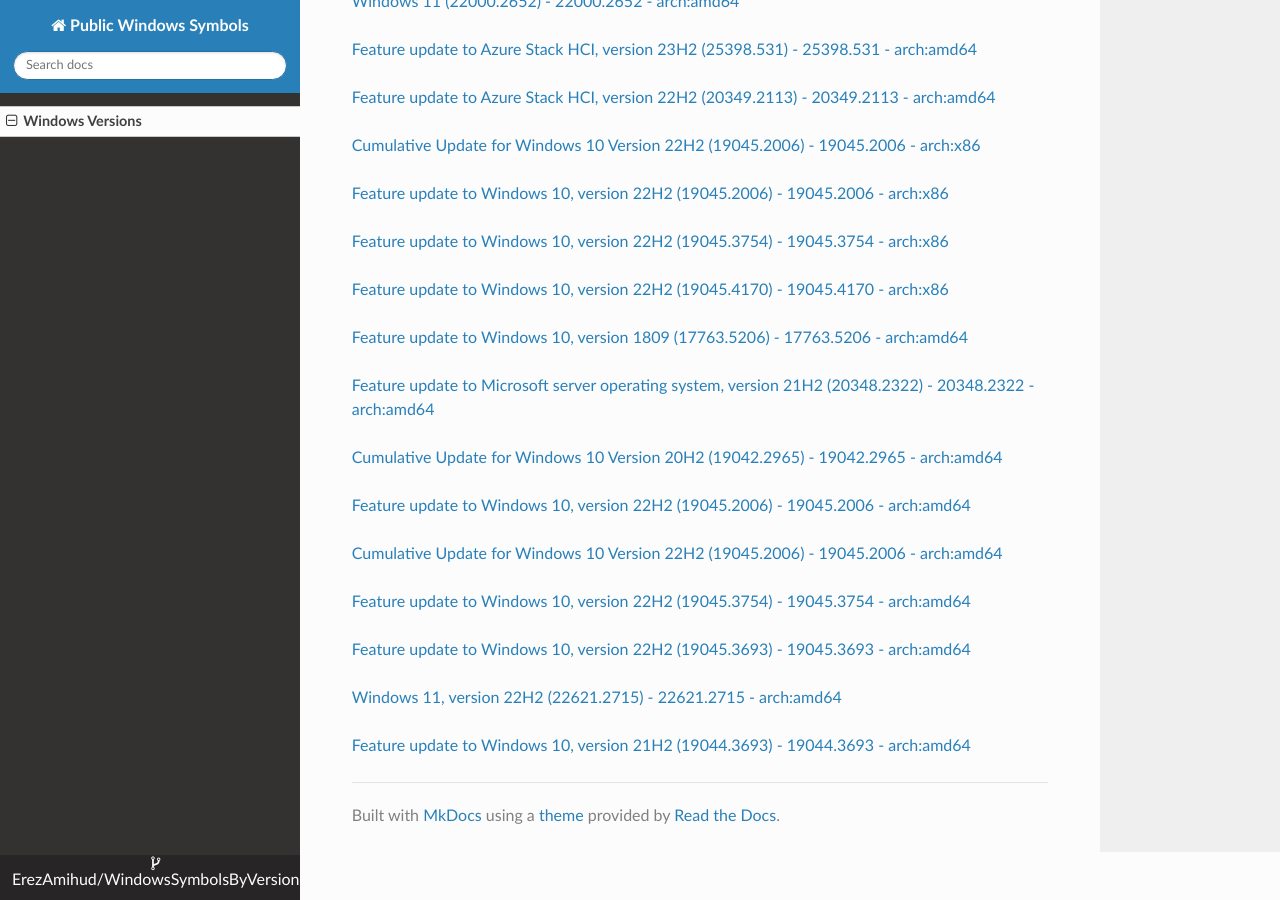
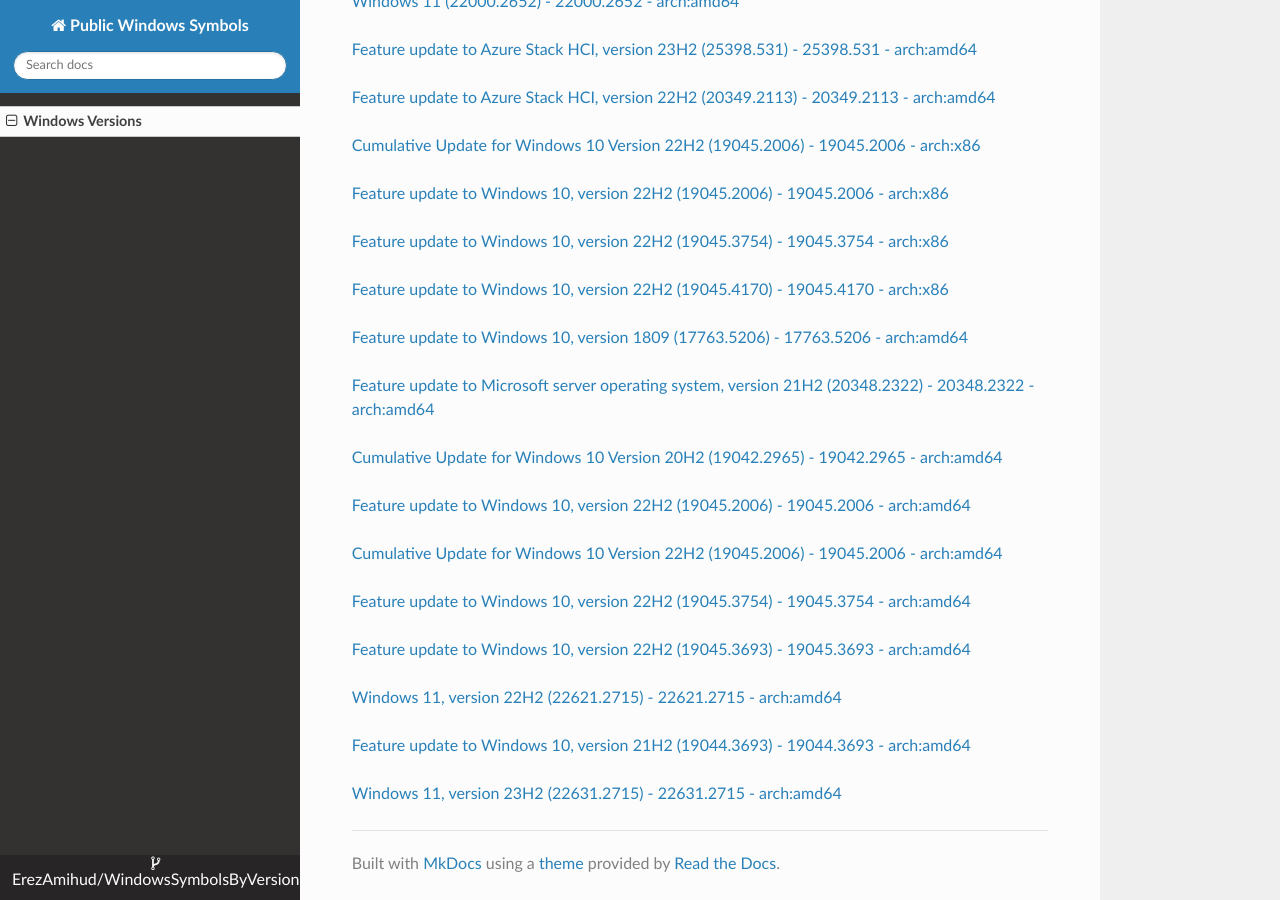
Before and after one commit to ErezAmihud/WindowsSymbolsByVersion, an MkDocs documentation site: the page built from docs/index.md, in a window 1280 px wide and 900 px high, scrolled down 20981 px. Built offline with MkDocs 1.6.1, drawn with Linux system fonts in a browser that asks for light colours; nearby versions of some CDN libraries.

Commit message:
Automated commit, add manifest for 2d652122-0ea3-477a-9807-c8506fec8fc4

```diff
--- a/docs/index.md
+++ b/docs/index.md
@@ -1171,3 +1171,6 @@
 
 
 [Feature update to Windows 10, version 21H2 (19044.3693) - 19044.3693 - arch:amd64](https://github.com/ErezAmihud/WindowsSymbolsByVersion/blob/main/manifests/13ed57f1-9e58-41e0-993c-481a6d7d4be9.manifest)
+
+
+[Windows 11, version 23H2 (22631.2715) - 22631.2715 - arch:amd64](https://github.com/ErezAmihud/WindowsSymbolsByVersion/blob/main/manifests/2d652122-0ea3-477a-9807-c8506fec8fc4.manifest)
```
Also changed, not shown: process_builds.json (+1 -1 lines), 1 other file.
